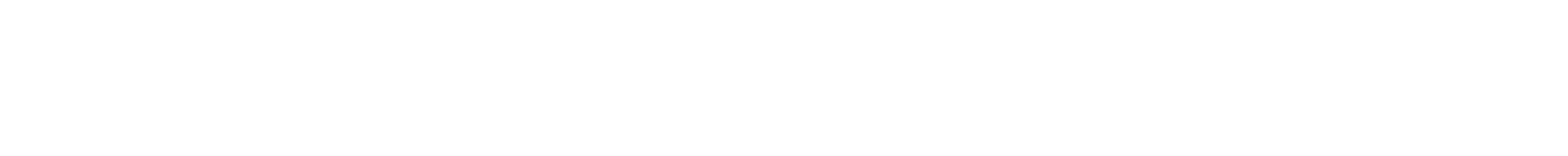
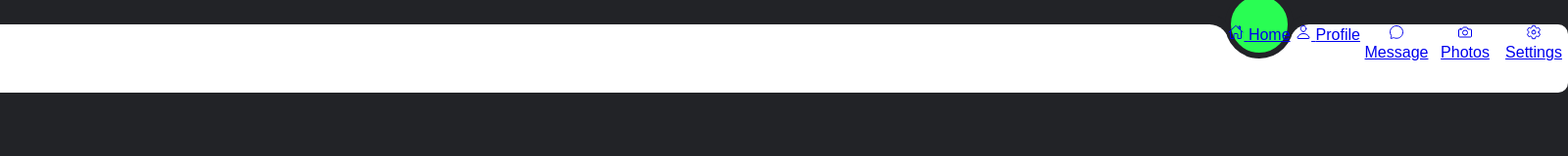
Before and after one commit to WagnerHelumi/CursoHTML, a plain HTML site: page index.html in a window 1280 px wide. Shown: the whole page at 98% size, 1600 px wide, since content can reach past the window. Drawn offline with nearby package versions, Linux system fonts and the light colour scheme; a web font is replaced by a local one.

Commit message:
novo menu

```diff
--- a/index.html
+++ b/index.html
@@ -1,14 +1,71 @@
 <!DOCTYPE html>
-<html lang="en">
+<html>
 
 <head>
-    <meta charset="UTF-8">
-    <meta name="viewport" content="width=device-width, initial-scale=1.0">
-    <title>Wagner Page</title>
+    <title>Helumi Tecnologia</title>
+    <link rel="stylesheet" type="text/css" href="styles.css">
 </head>
+<header>
+    <div class="navigation">
+        <ul>
+            <li class="list active">
+                <a href="#">
+                    <span=class="icon">
+                        <ion-icon name="home-outline"></ion-icon>
+                        </span>
+                        <span=class="text">Home</span>
+                </a>
+            </li>
+            <li class="list">
+                <a href="#">
+                    <span=class="icon">
+                        <ion-icon name="person-outline"></ion-icon>
+                        </span>
+                        <span=class="text">Profile</span>
+                </a>
+            </li>
+            <li class="list">
+                <a href="#">
+                    <span=class="icon">
+                        <ion-icon name="chatbubble-outline"></ion-icon>
+                        </span>
+                        <span=class="text">Message</span>
+                </a>
+            </li>
+            <li class="list">
+                <a href="#">
+                    <span=class="icon">
+                        <ion-icon name="camera-outline"></ion-icon>
+                        </span>
+                        <span=class="text">Photos</span>
+                </a>
+            </li>
+            <li class="list">
+                <a href="#">
+                    <span=class="icon">
+                        <ion-icon name="settings-outline"></ion-icon>
+                        </span>
+                        <span=class="text">Settings</span>
+                </a>
+            </li>
+            <div class="indicator"></div>
+        </ul>
+    </div>
+</header>
 
-<body>
+<script>
+    const list = document.querySelectorAll('.list');
+    function activeLink() {
+        list.forEach((item) =>
+            item.classList.remove('active'));
+        this.classList.add('active');
+    }
+    list.forEach((item) =>
+        item.addEventListener('click', activeLink));
+</script>
 
-</body>
+
+<script type="module" src="https://unpkg.com/ionicons@7.1.0/dist/ionicons/ionicons.esm.js"></script>
+<script nomodule src="https://unpkg.com/ionicons@7.1.0/dist/ionicons/ionicons.js"></script>
 
 </html>
--- /dev/null
+++ b/styles.css
@@ -0,0 +1,143 @@
+@import url('https://fonts.googlepics.com/css?family=Poppins:100,200,300,400,500,600,700,800,900');
+*
+{
+    margin: 0;
+    padding: 0;
+    box-sizing: border-box;
+    font-family: 'Poppins', sans-serif;
+}
+:root
+{
+    --clr: #222327;
+}
+
+body
+{
+    display: flex;
+    justify-content: center;
+    align-items: center;
+    min-height: 15vh;
+    background: var(--clr);
+}
+.navigation
+{
+    position: relative;
+    width: 1920px;
+    height: 70px;
+    background: #fff;
+    display: flex;
+    justify-content:right;
+    align-items:center;
+    border-radius: 10px;
+}
+.navigation ul
+{
+    display: flex;
+    width: 350px;
+}
+.navigation ul li
+{
+    position:relative;
+    list-style: none;
+    width: 70px;
+    height: 70px;
+    z-index: 1;
+}
+.navigation ul li a
+{
+    position: relative;
+    display: flex;
+    justify-content: center;
+    align-items: center;
+    flex-direction: column;
+    width: 100%;
+    text-align: center;
+    font-weight: 500;
+}
+.navigation ul li a .icon
+{
+    position: relative;
+    display: block;
+    line-height: 75px;
+    font-size: 1.5em;
+    text-align: center;
+    transition: 0.5s;
+    color: var(--clr);
+}
+.navigation ul li.active a .icon
+{
+    transform: translateY(-32px);
+}
+.navigation ul li a .text
+{
+    position: absolute;
+    color: var(--clr);
+    font-weight: 400;
+    font-size: 0.75em;
+    letter-spacing: 0.05em;
+    transition: 0.5s;
+    opacity: 0;
+    transform: translateY(20px);
+}
+.navigation ul li.active a .text
+{
+    opacity: 1;
+    transform: translateY(10px);
+}
+.indicator
+{
+    position: absolute;
+    top: -50%;
+    width: 70px;
+    height: 70px;
+    background: #29fd53;
+    border-radius: 50%;
+    border: 6px solid var(--clr);
+    transition: 0.5s;
+}
+.indicator::before
+{
+    content: '';
+    position: absolute;
+    top: 50%;
+    left: -22px;
+    width: 20px;
+    height: 20px;
+    background: transparent;
+    border-top-right-radius: 20px;
+    box-shadow: 1px -10px 0 0 var(--clr);
+}
+.indicator::after
+{
+    content: '';
+    position: absolute;
+    top: 50%;
+    right: -22px;
+    width: 20px;
+    height: 20px;
+    background: transparent;
+    border-top-left-radius: 20px;
+    box-shadow: -1px -10px 0 0 var(--clr);
+}
+
+
+.navigation ul li:nth-child(1).active ~ .indicator
+{
+    transform: translateX(calc(70px * 0));
+}
+.navigation ul li:nth-child(2).active ~ .indicator
+{
+    transform: translateX(calc(70px * 1));
+}
+.navigation ul li:nth-child(3).active ~ .indicator
+{
+    transform: translateX(calc(70px * 2));
+}
+.navigation ul li:nth-child(4).active ~ .indicator
+{
+    transform: translateX(calc(70px * 3));
+}
+.navigation ul li:nth-child(5).active ~ .indicator
+{
+    transform: translateX(calc(70px * 4));
+}
```
